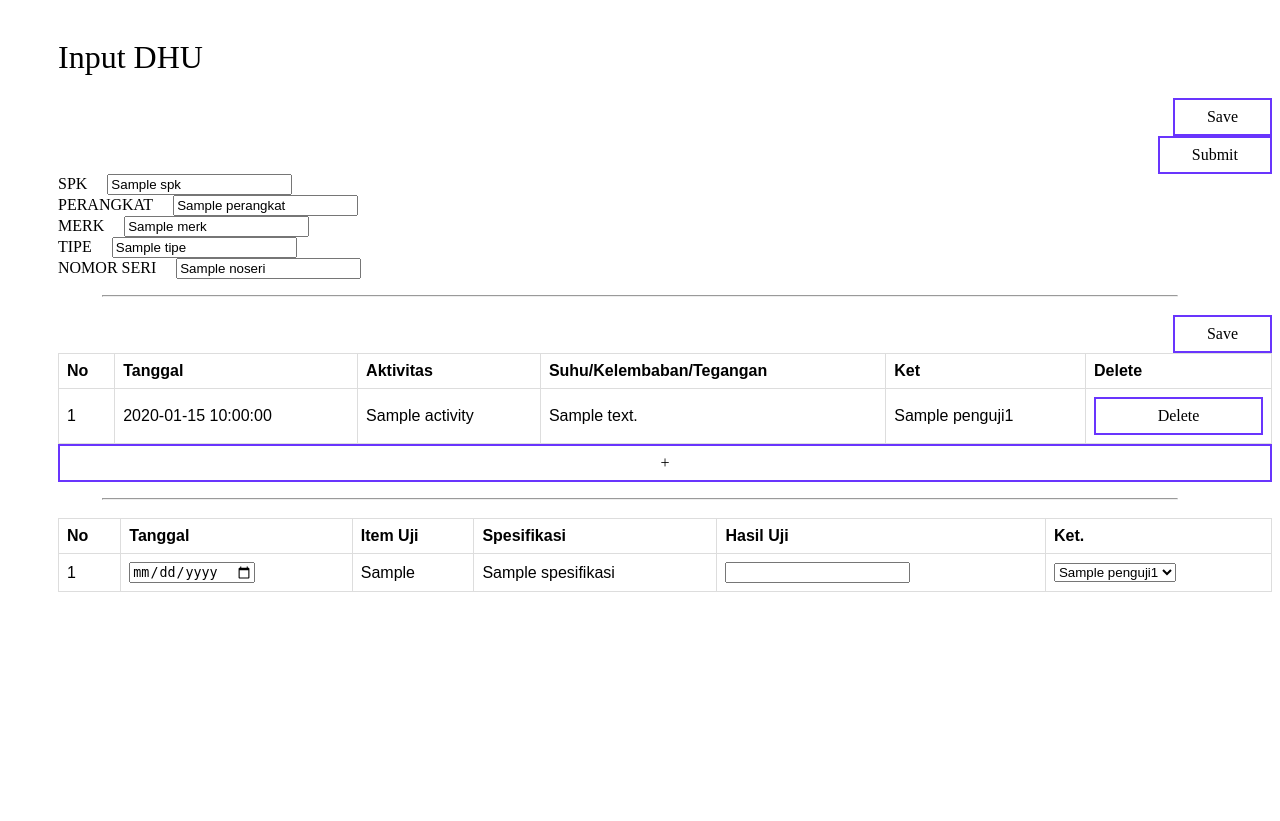
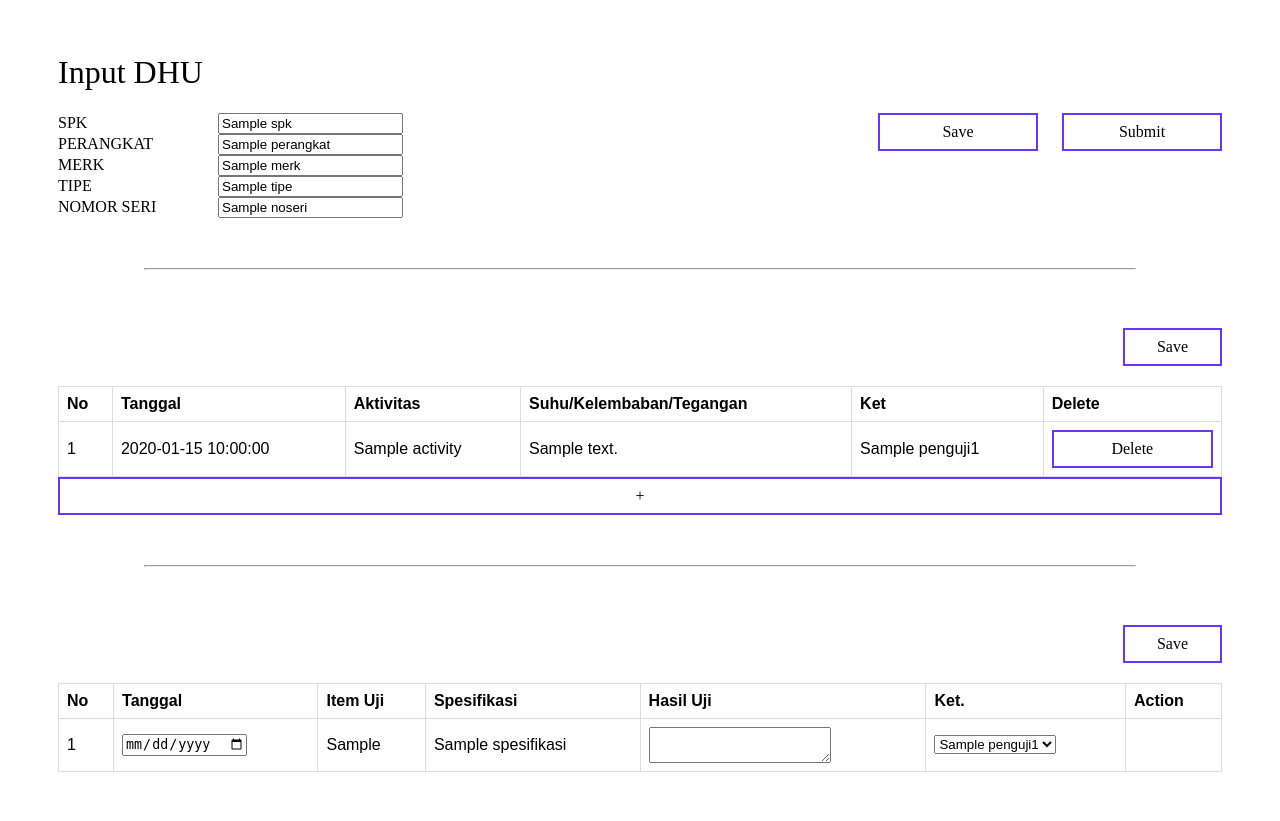
Before and after one commit to Titankinan/Website_Input_DHU, a CodeIgniter 4 app: the page made by app/Views/V_inputdhu.php in a window 1280 px wide. Before the commit the page ends 592 px from the top, so only its background shows below. Run offline with PHP 8.4 and a stand-in for CodeIgniter, Linux system fonts and the light colour scheme; the template is opened without the code that fills it: most values are stand-ins (such as "Sample title", 1, 10 or a date in 2020); data that the repository does not hold is empty; some libraries are stand-ins or nearby versions.

Commit message:
hasil uji table

```diff
--- a/app/Views/V_inputdhu.php
+++ b/app/Views/V_inputdhu.php
@@ -1,40 +1,55 @@
 <head>
     <link rel="stylesheet" href="/css/style.css">
 </head>
-    <div class="Container_tambah"> <h1 class="h1_tambah">Input DHU</h1>
-        <form method="POST" action="<?php echo base_url('inputdhu/saveDet')?>">
+<div class="Container_tambah">
+    <h1 class="h1_tambah">Input DHU</h1>
+    <form method="POST" action="<?php echo base_url('inputdhu/saveDet') ?>">
         <div class="container_box">
             <div class="box">
-                    <input class="button_tambah button1" type="submit" name="action" value="Save">
-                    <input class="button_tambah button1" type="submit" name="action" value="Submit">
-                    <input type="text" style="display:none;" name="id_laporan" value="<?=$id_laporan;?>">
-                    <!-- <label ><?=$id_laporan;?></label> -->
-                    <label>SPK</label>
-                    <input type="text" class="" name="spk" value="<?=$detail["spk"];?>"><br>
-                    <label>PERANGKAT</label>
-                    <input type="text" class="" name="perangkat" value="<?=$detail["perangkat"];?>"><br>
-                    <label>MERK</label>
-                    <input type="text" class="" name="merk" value="<?=$detail["merk"];?>"><br>
-                    <label>TIPE</label>
-                    <input type="text" class="" name="tipe" value="<?=$detail["tipe"];?>"><br>
-                    <label>NOMOR SERI</label>
-                    <input type="text" class="" name="noseri" value="<?=$detail["noseri"];?>"><br>
+                <div style="float: right;">
+                <input class="button1 button_tambah2" style="margin-right: 20px;" type="submit" name="action" value="Save">
+                <input class="button1 button_tambah2" type="submit" name="action" value="Submit">
+                </div>
+                <input type="text" style="display:none;" name="id_laporan" value="<?= $id_laporan; ?>">
+                <!-- <label ><?= $id_laporan; ?></label> -->
+
+                <div class="block">
+                    <label class="label2">SPK</label>
+                    <input type="text" class="" name="spk" value="<?= $detail["spk"]; ?>">
+                </div>
+                <div class="block">
+                    <label class="label2">PERANGKAT</label>
+                    <input type="text" class="" name="perangkat" value="<?= $detail["perangkat"]; ?>">
+                </div>
+                <div class="block">
+                    <label class="label2">MERK</label>
+                    <input type="text" class="" name="merk" value="<?= $detail["merk"]; ?>">
+                </div>
+                <div class="block">
+                    <label class="label2">TIPE</label>
+                    <input type="text" class="" name="tipe" value="<?= $detail["tipe"]; ?>">
+                </div>
+                <div class="block">
+                    <label class="label2">NOMOR SERI</label>
+                    <input type="text" class="" name="noseri" value="<?= $detail["noseri"]; ?>">
+                </div>
             </div>
 
         </div>
     </form>
+    <hr class="pembatas" style="width:85%">
 </div>
 
-    <hr style="width:85%">
+
 
 <div class="Container_tambah">
-        <?php $x = 0;?>
-        <form method="POST" action="<?php echo base_url('inputdhu/saveAct')?>">
+    <?php $x = 0; ?>
+    <form method="POST" action="<?php echo base_url('inputdhu/saveAct') ?>">
         <input type="text" style="display:none;" id="row" name="row" value="asd">
-            <input class="button_tambah button1" type="submit" name="action" value="Save">
+        <input class="button_tambah button1" style="margin-bottom: 20px;" type="submit" name="action" value="Save">
         <div class="container_box">
 
-                <input type="text" style="display:none;" name="id_laporan" value="<?=$id_laporan;?>">
+            <input type="text" style="display:none;" name="id_laporan" value="<?= $id_laporan; ?>">
 
             <table id="aktifitas">
 
@@ -49,24 +64,24 @@
 
                 <?php
                 $i = 1;
-                            foreach ($aktivitas as $a) :?>
+                foreach ($aktivitas as $a) : ?>
                     <tr>
-                                    <td><?=$i?></td>
-                                    <td><?=$a['tanggal']?></td>
-                                    <td><?=$a['activity']?></td>
-                                    <td><?=$a['kondisi_awal']?></td>
+                        <td><?= $i ?></td>
+                        <td><?= $a['tanggal'] ?></td>
+                        <td><?= $a['activity'] ?></td>
+                        <td><?= $a['kondisi_awal'] ?></td>
                         <?php
-                                        if ($a['id_user'] == $penguji1["id_user"]){
+                        if ($a['id_user'] == $penguji1["id_user"]) {
                         ?>
-                                            <td><?=$penguji1["nama"]?></td>
+                            <td><?= $penguji1["nama"] ?></td>
                         <?php
-                                        }else{
+                        } else {
                         ?>
-                                            <td><?=$penguji2["nama"]?></td>
+                            <td><?= $penguji2["nama"] ?></td>
                         <?php
                         }
                         ?>
-                                    <td><a class="button_tambah button1" href="<?php echo base_url('inputdhu/delete')."/".$a['id_aktivitas']?>">Delete</a></td>
+                        <td><a class="button_tambah button1" href="<?php echo base_url('inputdhu/deleteAct') . "/" . $a['id_aktivitas'] ?>">Delete</a></td>
                     </tr>
                 <?php
                     $i = $i + 1;
@@ -89,12 +104,14 @@
         </div>
         <a class="button_tambah button1" onclick="myCreateFunction()">+</a>
     </form>
-
+    <hr class="pembatas" style="width:85%">
 </div>
 
-    <hr style="width:85%">
 
 <div class="Container_tambah">
+    <form method="POST" action="<?php echo base_url('inputdhu/saveUji') ?>" id="uji">
+        <input type="text" style="display:none;" name="id_laporan" value="<?= $id_laporan; ?>">
+        <input class="button_tambah button1" style="margin-bottom: 20px;" type="submit" name="action" value="Save">
         <table>
 
             <tr>
@@ -104,22 +121,68 @@
                 <th>Spesifikasi</th>
                 <th>Hasil Uji</th>
                 <th>Ket.</th>
+                <th>Action</th>
             </tr>
 
             <?php
-                foreach ($stel as $r) :?>
+            // $variabel = 0;
+            function searchForId($id, $array) {
+                foreach ($array as $key) {
+                    if ($key['no'] == $id) {
+                        return $key;
+                    }
+                }
+                return null;
+            }
+            $j = 1;
+            foreach ($stel as $r) :
+                $find = searchForId($r['no'], $uji);
+                if ($find != null) :?>
                     <tr>
-                        <td><?=$r['no']?></td>
-                        <td><input type="date"></td>
-                        <td><?=$r['item_uji']?></td>
-                        <td><?=$r['spesifikasi']?></td>
-                        <td><input type="text"></td>
-                        <td><select name="penguji1">
+                        <td><?= $find['no']; ?></td>
+                        <td><?= $find['tanggal']; ?></td>
+                        <td><?= $r['item_uji'] ?></td>
+                        <td><?= $r['spesifikasi'] ?></td>
+                        <!-- <td><input type="text"></td> -->
+                        <td><?= $find['hasil_uji']; ?></td>
+                        <?php
+                        if ($find['id_user'] == $penguji1["id_user"]) {
+                        ?>
+                            <td><img src="/paraf/<?=$penguji1['paraf']?>" style="width:50px;height:50px;"></td>
+                        <?php
+                        } else {
+                        ?>
+                            <td><img src="/paraf/<?=$penguji2['paraf']?>" style="width:50px;height:50px;"></td>
+                        <?php
+                        }
+                        ?>
+                        <td><?= $find['id_user']; ?></td>
+                        <td>
+                            <a href="<?php echo base_url('inputdhu/deleteUji') . "/" . $find['id_uji'] ?>">Reset</a>
+                        </td>
+                    </tr>
+                <?php
+                else :?>
+                    <tr>
+                        <td><input type="text" style="display:none;" name="no<?=$j;?>" value="<?=$r['no']?>">
+                            <?= $r['no'] ?>
+                        </td>
+                        <td><input type="date" name="tanggal<?=$j;?>"></td>
+                        <td><?= $r['item_uji'] ?></td>
+                        <td><?= $r['spesifikasi'] ?></td>
+                        <!-- <td><input type="text"></td> -->
+                        <td><textarea form="uji" name="hasil_uji<?=$j;?>"></textarea></td>
+                        <td><select name="id_user<?=$j;?>">
                                 <option value="<?= $detail["penguji1"]; ?>"><?= $penguji1["nama"]; ?></option>
                                 <option value="<?= $detail["penguji2"]; ?>"><?= $penguji2["nama"]; ?></option>
                             </select>
                         </td>
+                        <td>
+                            <!-- <a href="">Save</a> -->
+                        </td>
                     </tr>
+                    <?php $j = $j + 1;?>
+                <?php endif;?>
 
             <?php endforeach; ?>
             <!-- echo "<tr>";
@@ -127,6 +190,8 @@
                     echo "</tr>"; -->
 
         </table>
+        <input type="text" style="display:none;" id="row" name="baris" value="<?=$j - 1;?>">
+    </form>
 </div>
 
 <!-- <div class="container_box">
@@ -162,7 +227,8 @@
 
 <script>
     var i = 0;
-    var no = <?=$i - 1;?>;
+    var no = <?= $i - 1; ?>;
+
     function myCreateFunction() {
 
         no = no + 1;
@@ -183,17 +249,17 @@
         var cell2 = row.insertCell(1);
         var div2 = document.createElement("input");
         div2.type = 'date';
-        div2.name = 'tanggal'+i;
+        div2.name = 'tanggal' + i;
         cell2.appendChild(div2);
 
         var cell3 = row.insertCell(2);
         var div3 = document.createElement("input");
-        div3.name = 'activity'+i;
+        div3.name = 'activity' + i;
         cell3.appendChild(div3);
 
         var cell4 = row.insertCell(3);
         var div4 = document.createElement("input");
-        div4.name = 'kondisi_awal'+i;
+        div4.name = 'kondisi_awal' + i;
         cell4.appendChild(div4);
 
         var cell5 = row.insertCell(4);
@@ -208,7 +274,7 @@
 
         div5.appendChild(option1);
         div5.appendChild(option2);
-        div5.name = 'id_user'+i;
+        div5.name = 'id_user' + i;
         cell5.appendChild(div5);
 
         // cell2
@@ -219,4 +285,5 @@
 </script>
 
 </body>
+
 </html>
--- a/public/css/style.css
+++ b/public/css/style.css
@@ -82,6 +82,22 @@
     font-family: Gordita;
 }
 
+.button_tambah2 {
+    background-color: #6935FD;
+    border: none;
+    color: white;
+    padding: 8px 32px;
+    text-align: center;
+    text-decoration: none;
+    font-size: 16px;
+    /* margin: 4px 2px; */
+    width: 10rem;
+    transition-duration: 0.4s;
+    cursor: pointer;
+    font-family: Gordita;
+}
+
+
 .button {
     background-color: #6935FD;
     border: none;
@@ -113,7 +129,7 @@
     border: 2px solid #6935FD;
 }
 
-.button3{
+.button3 {
     background-color: white;
     border: 2px solid #6935FD;
     color: black;
@@ -165,38 +181,48 @@ li a {
     text-decoration: none;
 }
 
+.label2 {
+    display: inline-block;
+    width: 140px;
+}
+
 .Container_sign {
     padding-left: 100px
-
 }
 
-.Container_log{
+.Container_log {
     padding-left: 450px
-
 }
 
-.Container_home{
+.Container_home {
     padding: 50px;
 
 }
 
-.Container_tambah{
-    padding-top: 10px;
+.Container_tambah {
+    padding-right: 50px;
     padding-left: 50px;
+    padding-top: 25px;
+    padding-bottom: 25px;
+    background-color: #FFFFFF;
 }
 
-.container_box{
+.pembatas {
+    margin-top: 50px;
+}
+
+.container_box {
     display: flex;
 
 }
 
-.container_button{
+.container_button {
     /* width: 100%; */
     background-color: #FFFFFF;
     padding: 3rem;
 }
 
-.box{
+.box {
     flex: 1;
 }
 
@@ -227,19 +253,20 @@ table {
     border-radius: 1rem;
 }
 
-td, th {
+td,
+th {
     border: 1px solid #dddddd;
     text-align: left;
     padding: 8px;
 }
 
-label{
+label {
     font-family: Gordita;
     margin-right: 1rem;
     width: 3rem;
 }
 
-.pratinjau{
+.pratinjau {
     display: none;
     padding-left: 3rem;
     padding-right: 3rem;
@@ -247,7 +274,11 @@ label{
     background-color: #FFFFFF;
 }
 
-.intable{
+.intable {
     width: 100%;
     box-sizing: border-box;
 }
+
+textarea {
+    resize: vertical;
+}
```
Also changed, not shown: app/Controllers/inputdhu.php (+42 -3 lines), app/Models/M_uji.php (added, +19 -0 lines). Lines whose indentation alone changed are shown as unchanged.
